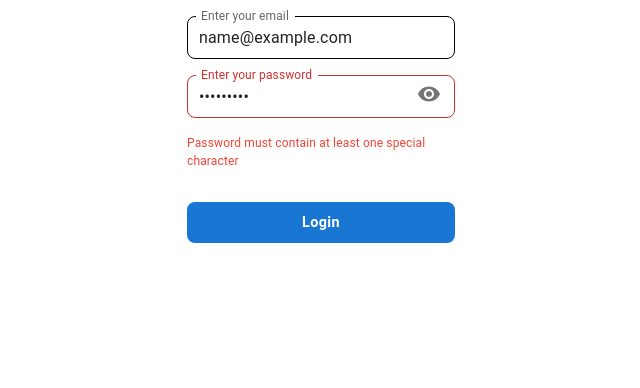
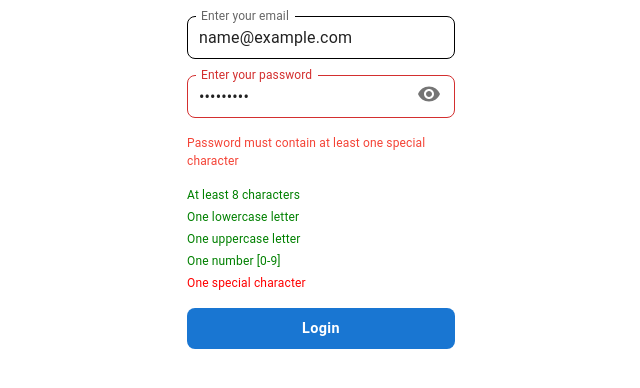
Before and after one commit to KirtanV19/MUI, a React (Vite) app: page /login in a window 1280 px wide. Both pictures are taken after typing "name@example.com", "Sample123" into the empty fields and a click on the button "Login". Shown: the top 388 px of the page, without its empty margins (319-959 px from the left). Built offline with nearby package versions, Linux system fonts and the light colour scheme.

Commit message:
Enable PSM

```diff
--- a/src/shared/CustomAuthForm/index.jsx
+++ b/src/shared/CustomAuthForm/index.jsx
@@ -14,7 +14,7 @@ import { Visibility, VisibilityOff } from "@mui/icons-material";
 import CustomButton from '../CustomButton/index'
 import CustomTextField from '../CustomTextField/index'
 import { useState } from "react";
-
+import { getPasswordStrength } from "../../utils/helper";
 const CustomAuthForm = ({ fields, schema, onSubmit, label }) => {
     const [passwordValue, setPasswordValue] = useState("");
     const [showPassword, setShowPassword] = useState(false);
@@ -52,8 +52,8 @@ const CustomAuthForm = ({ fields, schema, onSubmit, label }) => {
                         },
                     }}
                 >
-                    {fields.map((fieldConfig) => {
-                        const { name, label, type, component, options } = fieldConfig;
+                    {fields.map((field) => {
+                        const { name, label, type, component, options } = field;
 
                         return (
                             <Controller
@@ -145,7 +145,17 @@ const CustomAuthForm = ({ fields, schema, onSubmit, label }) => {
                     {/* Optional: Password strength */}
                     {passwordValue && (
                         <Stack spacing={0.5}>
-                            {/* Optional logic from getPasswordStrength */}
+                            {getPasswordStrength(passwordValue).map((strength, index) => (
+                                <span
+                                    key={index}
+                                    style={{
+                                        color: strength.passed ? "green" : "red",
+                                        fontSize: 12,
+                                    }}
+                                >
+                                    {strength.label}
+                                </span>
+                            ))}
                         </Stack>
                     )}
 
```
